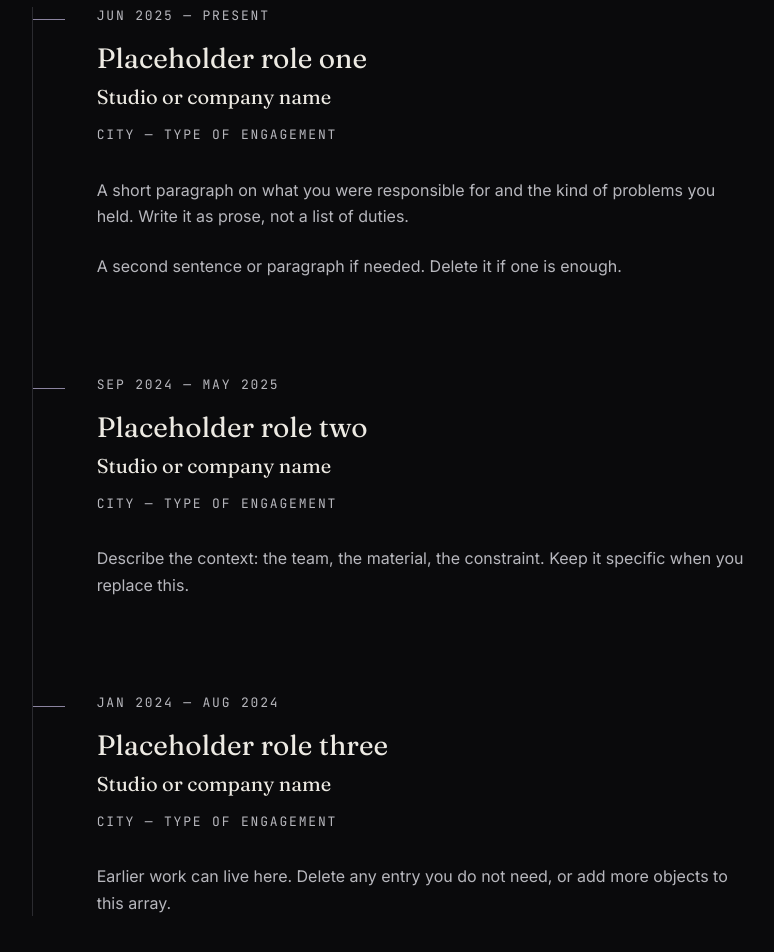
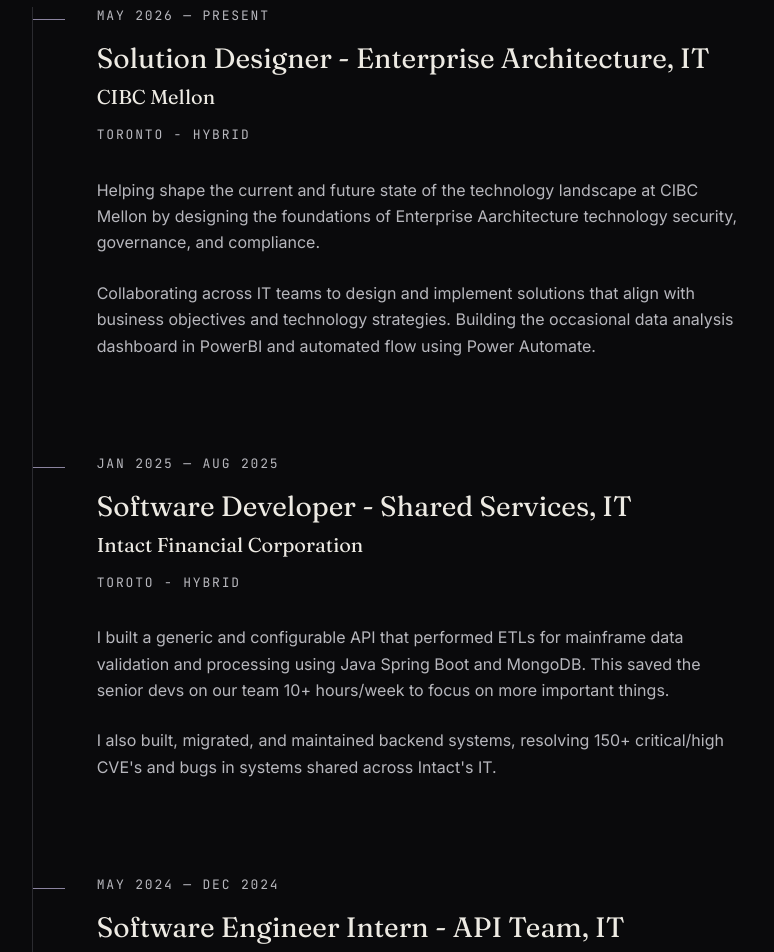
Before and after one commit to TimPokanai/portfolio, a Next.js app: page /experience in a window 1280 px wide. Shown: the part 520-1472 px from the top of the page, without its empty margins (251-1025 px from the left). Built offline with nearby package versions, Linux system fonts and the light colour scheme.

Commit message:
Updated experience and contact sections

```diff
--- a/src/content/contact.ts
+++ b/src/content/contact.ts
@@ -2,7 +2,7 @@
 
 export const contact = {
   kicker: "Contact / 04 / Correspondence",
-  statement: "A note, a question, a brief.",
+  statement: "Start a conversation with me.",
   lede: "Prefer email. The record below can be read here or taken with you.",
   emailLabel: "Email me",
   downloadLabel: "Download résumé",
--- a/src/content/experience.ts
+++ b/src/content/experience.ts
@@ -11,39 +11,51 @@
 
 export const experienceIndex = {
   kicker: "Experience / 03 / Record",
-  statement: "Replace this line with a short note on the work you have done.",
+  statement: "Experience from industry leaders in financial services.",
 } as const;
 
 export const experience: ExperienceRole[] = [
   {
-    id: "role-one",
-    dates: "Jun 2025 — Present",
-    role: "Placeholder role one",
-    company: "Studio or company name",
-    location: "City — Type of engagement",
+    id: "solution-designer",
+    dates: "May 2026 — Present",
+    role: "Solution Designer - Enterprise Architecture, IT",
+    company: "CIBC Mellon",
+    location: "Toronto - Hybrid",
     summary: [
-      "A short paragraph on what you were responsible for and the kind of problems you held. Write it as prose, not a list of duties.",
-      "A second sentence or paragraph if needed. Delete it if one is enough.",
+      "Helping shape the current and future state of the technology landscape at CIBC Mellon by designing the foundations of Enterprise Aarchitecture technology security, governance, and compliance.",
+      "Collaborating across IT teams to design and implement solutions that align with business objectives and technology strategies. Building the occasional data analysis dashboard in PowerBI and automated flow using Power Automate.",
     ],
   },
   {
-    id: "role-two",
-    dates: "Sep 2024 — May 2025",
-    role: "Placeholder role two",
-    company: "Studio or company name",
-    location: "City — Type of engagement",
+    id: "software-developer",
+    dates: "Jan 2025 — Aug 2025",
+    role: "Software Developer - Shared Services, IT",
+    company: "Intact Financial Corporation",
+    location: "Toroto - Hybrid",
     summary: [
-      "Describe the context: the team, the material, the constraint. Keep it specific when you replace this.",
+      "I built a generic and configurable API that performed ETLs for mainframe data validation and processing using Java Spring Boot and MongoDB. This saved the senior devs on our team 10+ hours/week to focus on more important things.",
+      "I also built, migrated, and maintained backend systems, resolving 150+ critical/high CVE's and bugs in systems shared across Intact's IT.",
     ],
   },
   {
-    id: "role-three",
-    dates: "Jan 2024 — Aug 2024",
-    role: "Placeholder role three",
-    company: "Studio or company name",
-    location: "City — Type of engagement",
+    id: "software-engineer-intern",
+    dates: "May 2024 — Dec 2024",
+    role: "Software Engineer Intern - API Team, IT",
+    company: "LTM Canada",
+    location: "Mississauga - Hybrid",
     summary: [
-      "Earlier work can live here. Delete any entry you do not need, or add more objects to this array.",
+      "Built and maintained an API to perform data masking services for clients using Java Spring Boot, AWS Lambda and AWS Step Functions. Further developed, maintained, and tested other APIs.",
+      "Enhanced the performance and security of multiple Java Spring Boot APIs by migrating from SQL authentication to JWT authentication.",
+    ],
+  },
+  {
+    id: "full-stack-developer",
+    dates: "June 2023 - May 2024",
+    role: "Full-Stack Developer",
+    company: "314Labs",
+    location: "Toronto - Hybrid",
+    summary: [
+      "Worked in a highly energetic and small startup team, responsible for the development and ownership of HypeFundr's Campaign Creation component. ",
     ],
   },
 ];
```
